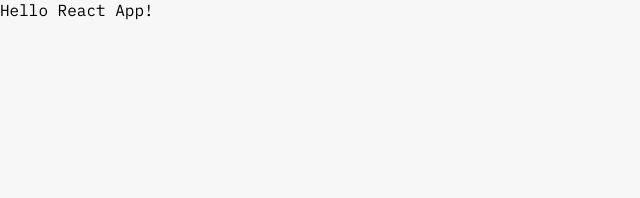
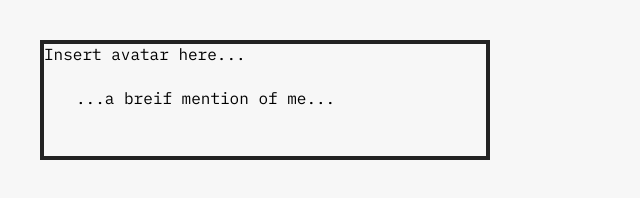
Before and after one commit to harleigh/react-udemyTURC23-profileCard, a React app: page / in a window 1280 px wide. Shown: the whole page, without its empty margins (0-640 px from the left). Built offline with nearby package versions, Linux system fonts and the light colour scheme.

Commit message:
base component layout developed

```diff
--- /dev/null
+++ b/src/Components/Avatar.js
@@ -0,0 +1,10 @@
+
+export function Avatar() {
+    return(
+        <>
+        <div className="avatar">
+            Insert avatar here...
+        </div>
+        </>
+    )
+}
--- /dev/null
+++ b/src/Components/BioBlerb.js
@@ -0,0 +1,9 @@
+export function BioBlerb(){
+    return(
+        <>
+        <div className="bioBlerb">
+            ...a breif mention of me...
+        </div>
+        </>
+    )
+}
--- /dev/null
+++ b/src/Components/ProfileCard.js
@@ -0,0 +1,15 @@
+import { Avatar } from "./Avatar";
+import { BioBlerb } from "./BioBlerb";
+import { SkillList } from "./SkillList";
+
+export default function ProfileCard() {
+    return(
+        <>
+        <div className="card">
+            <Avatar/>
+            <BioBlerb/>
+            <SkillList/>
+        </div>
+        </>
+    )
+}
--- /dev/null
+++ b/src/Components/SkillList.js
@@ -0,0 +1,10 @@
+
+export function SkillList() {
+    return(
+        <>
+        <div className="skillList">
+
+        </div>
+        </>
+    )
+}
--- a/src/ProfileCard.js
+++ /dev/null
@@ -1,8 +0,0 @@
-
-export default function ProfileCard() {
-    return(
-        <>
-        Hello React App!
-        </>
-    )
-}
--- a/src/index.css
+++ b/src/index.css
@@ -35,12 +35,12 @@ h1 {
   display: block;
 }
 
-.data {
+.bioBlerb {
   padding: 32px;
   padding-top: 24px;
 }
 
-.skill-list {
+.skillList {
   list-style: none;
   display: flex;
   flex-wrap: wrap;
@@ -48,7 +48,7 @@ h1 {
   margin-top: 16px;
 }
 
-.skill {
+.skillItem {
   padding: 2px 12px;
   border-radius: 5px;
   display: flex;
--- a/src/index.js
+++ b/src/index.js
@@ -1,7 +1,7 @@
 import React from 'react';
 import ReactDOM from 'react-dom/client';
 import './index.css';
-import App from './ProfileCard';  //App is whatever function export default is
+import App from './Components/ProfileCard';  //App is whatever function export default is
 
 const root = ReactDOM.createRoot(document.getElementById('root'));
 root.render(
```
Also changed, not shown: src/Components/SkillItem.js (added, +16 -0 lines), public/avatar_github.png (added).
